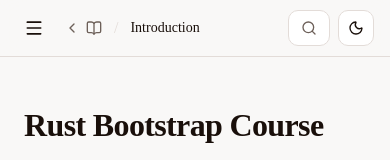
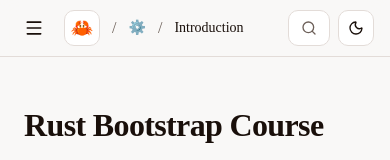
Before and after one commit to ruhankhandakar/rust-learning-microsoft, a Next.js app: page /books/rust-for-cpp/ch00-introduction in a window 390 px wide. Shown: the top 160 px of the page. Built offline with nearby package versions, Linux system fonts and the light colour scheme.

Commit message:
feat: integrate HomeButton component for enhanced navigation in Book and Chapter pages

```diff
--- a/app/books/[bookSlug]/[chapterSlug]/page.tsx
+++ b/app/books/[bookSlug]/[chapterSlug]/page.tsx
@@ -9,12 +9,8 @@
 import { ErrorBoundary } from "@/components/error-boundary";
 import { ThemeToggle } from "@/components/theme-toggle";
 import { SearchTrigger } from "@/components/search-dialog";
-import {
-  ArrowLeft,
-  ArrowRight,
-  ChevronLeft,
-  BookOpen,
-} from "lucide-react";
+import { HomeButton } from "@/components/home-button";
+import { ArrowLeft, ArrowRight } from "lucide-react";
 
 export function generateStaticParams() {
   const params: { bookSlug: string; chapterSlug: string }[] = [];
@@ -58,17 +54,18 @@
             structure={structure}
             currentSlug={chapterSlug}
           />
+          <HomeButton />
+          <span className="text-muted-foreground">/</span>
           <Link
             href={`/books/${bookSlug}`}
             className="flex items-center gap-1.5 text-sm text-muted-foreground hover:text-primary transition-colors shrink-0"
           >
-            <ChevronLeft className="h-4 w-4" />
-            <BookOpen className="h-4 w-4" />
             <span className="hidden sm:inline font-medium">
               {book.shortTitle}
             </span>
+            <span className="sm:hidden font-medium">{book.icon}</span>
           </Link>
-          <span className="text-border">/</span>
+          <span className="text-muted-foreground">/</span>
           <span className="text-sm font-medium truncate flex-1">
             {current.title}
           </span>
--- a/app/books/[bookSlug]/page.tsx
+++ b/app/books/[bookSlug]/page.tsx
@@ -6,12 +6,12 @@
 import {
   BookOpen,
   ChevronRight,
-  ArrowLeft,
   Layers,
   FileText,
 } from "lucide-react";
 import { ThemeToggle } from "@/components/theme-toggle";
 import { SearchTrigger } from "@/components/search-dialog";
+import { HomeButton } from "@/components/home-button";
 import { BookProgressBar } from "@/components/book-progress";
 import { ChapterCheckmark } from "@/components/chapter-checkmark";
 
@@ -48,13 +48,7 @@
       {/* Top nav */}
       <nav className="sticky top-0 z-40 border-b border-border bg-background/80 backdrop-blur-md">
         <div className="mx-auto max-w-5xl px-6 flex items-center justify-between h-14">
-          <Link
-            href="/"
-            className="inline-flex items-center gap-1.5 text-sm text-muted-foreground hover:text-primary transition-colors"
-          >
-            <ArrowLeft className="h-4 w-4" />
-            All Books
-          </Link>
+          <HomeButton />
           <div className="flex items-center gap-2">
             <SearchTrigger />
             <ThemeToggle />
--- /dev/null
+++ b/components/home-button.tsx
@@ -0,0 +1,14 @@
+import Link from "next/link";
+
+export function HomeButton() {
+  return (
+    <Link
+      href="/"
+      className="flex h-9 w-9 items-center justify-center rounded-lg border border-border bg-card hover:bg-accent transition-colors text-lg"
+      aria-label="Home"
+      title="Home"
+    >
+      🦀
+    </Link>
+  );
+}
```
